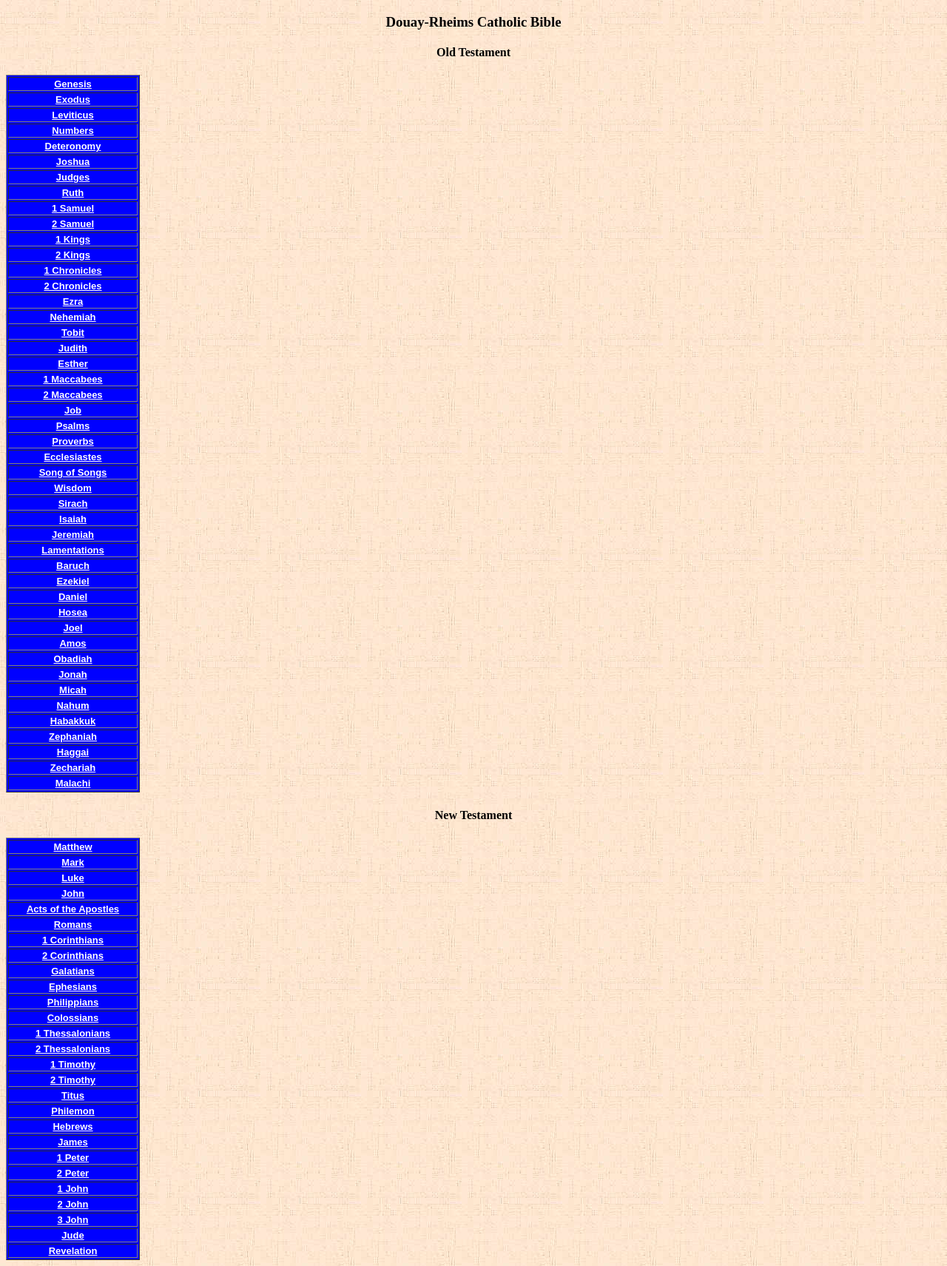
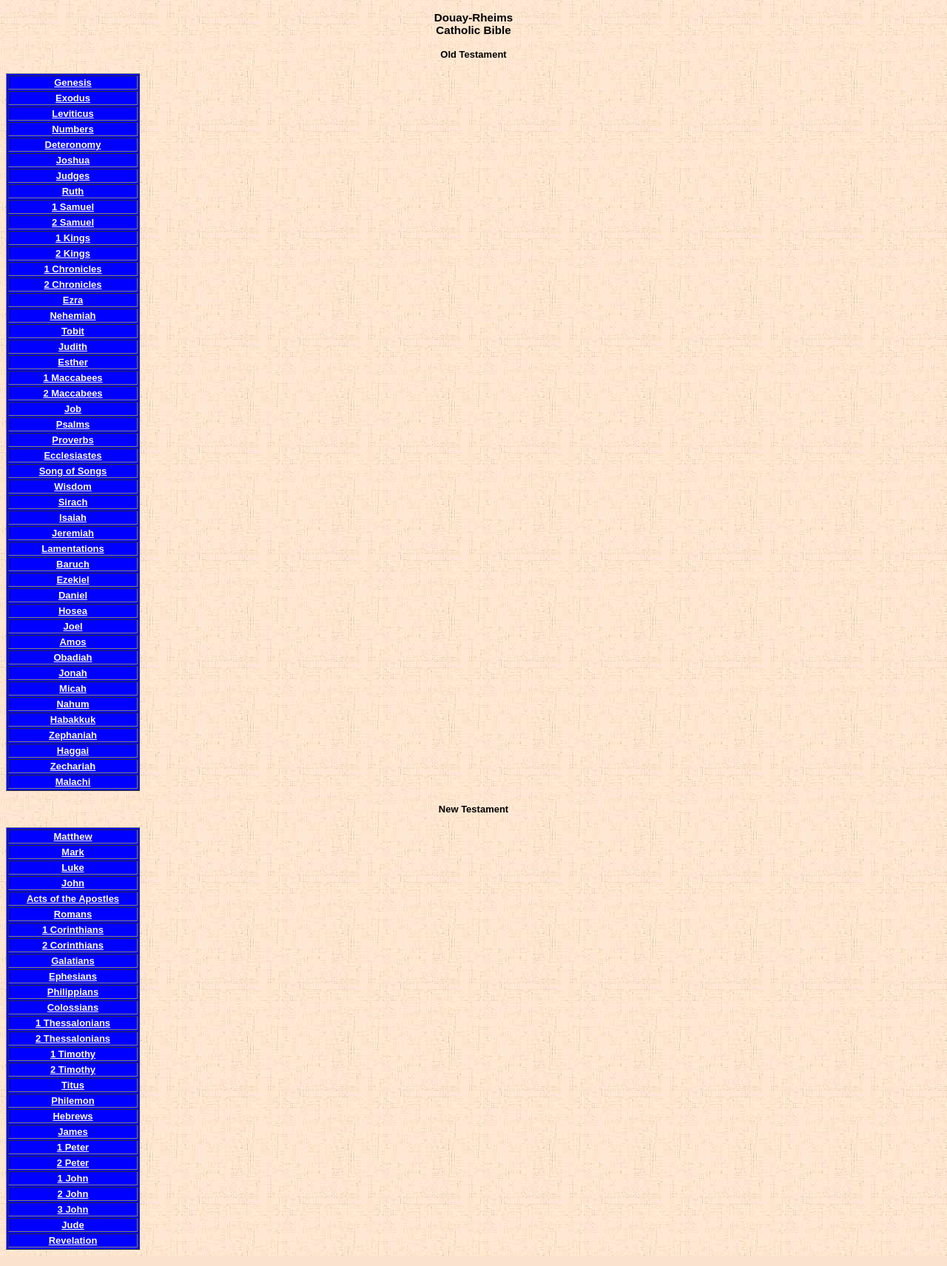
Before and after one commit to khbecker/douay_rheims_bible_html, a PHP site: page /bible/menu.htm in a window 1280 px wide. Shown: the whole page at 74% size. Run offline with PHP 8.4, Linux system fonts and the light colour scheme; lists and menus that the app fills with data are empty.

Commit message:
Changed text styling/formatting.

```diff
--- a/menu.htm
+++ b/menu.htm
@@ -15,17 +15,18 @@
 <style type="text/css">
 body {
   background-image: url(sueback.jpg);
+  font-size: small; font-family: Arial, sans-serif;
   }
   :link { color: white }
   :visited { color: white }
   div.c2 {text-align: center}
-  table.c1 {background-color: blue; font-size: small; font-family: Arial, sans-serif;}
+  table.c1 {background-color: blue;}
 </style>
 </head>
 <body>
 
 <div class="c2">
-<h3>Douay-Rheims Catholic Bible</h2>
+<h3>Douay-Rheims<br>Catholic Bible</h2>
 <h4>Old Testament</h3>
 <table class="c1" summary="blue" border="1" width="181">
 <tr>
--- a/style.css
+++ b/style.css
@@ -1,5 +1,7 @@
 body {
   background-image: url(sueback.jpg);
+  font-family: Arial, sans-serif;
+  font-size: medium;
   }
   div.c1 {text-align: center}
   .chaptertitle{ font-size: large; font-weight: bold; }
```
